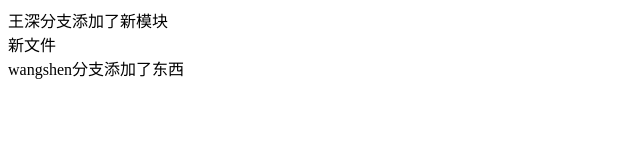
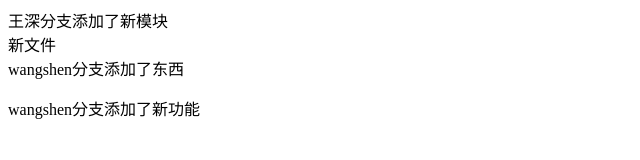
Before and after one commit to Jasonwang911/newGitRes, a plain HTML site: page index.html in a window 1280 px wide. Shown: the whole page, without its empty margins (0-640 px from the left). Drawn offline with Linux system fonts and the light colour scheme.

Commit message:
wangshen分支添加了新功能

```diff
--- a/index.html
+++ b/index.html
@@ -10,5 +10,6 @@
     <div>王深分支添加了新模块</div>
     <div>新文件</div>
     <div>wangshen分支添加了东西</div>
+    <p>wangshen分支添加了新功能</p>
 </body>
 </html>
```
